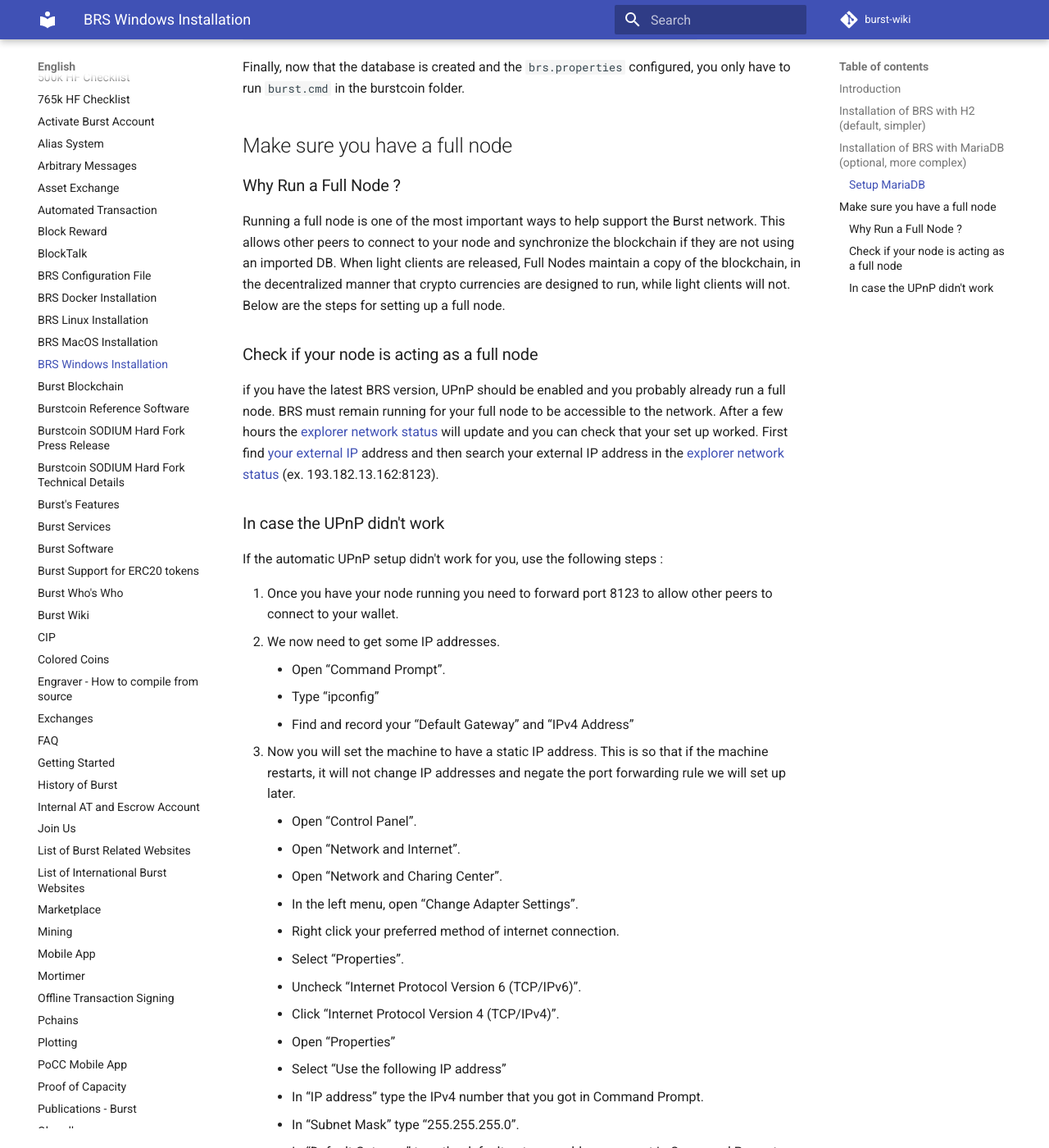
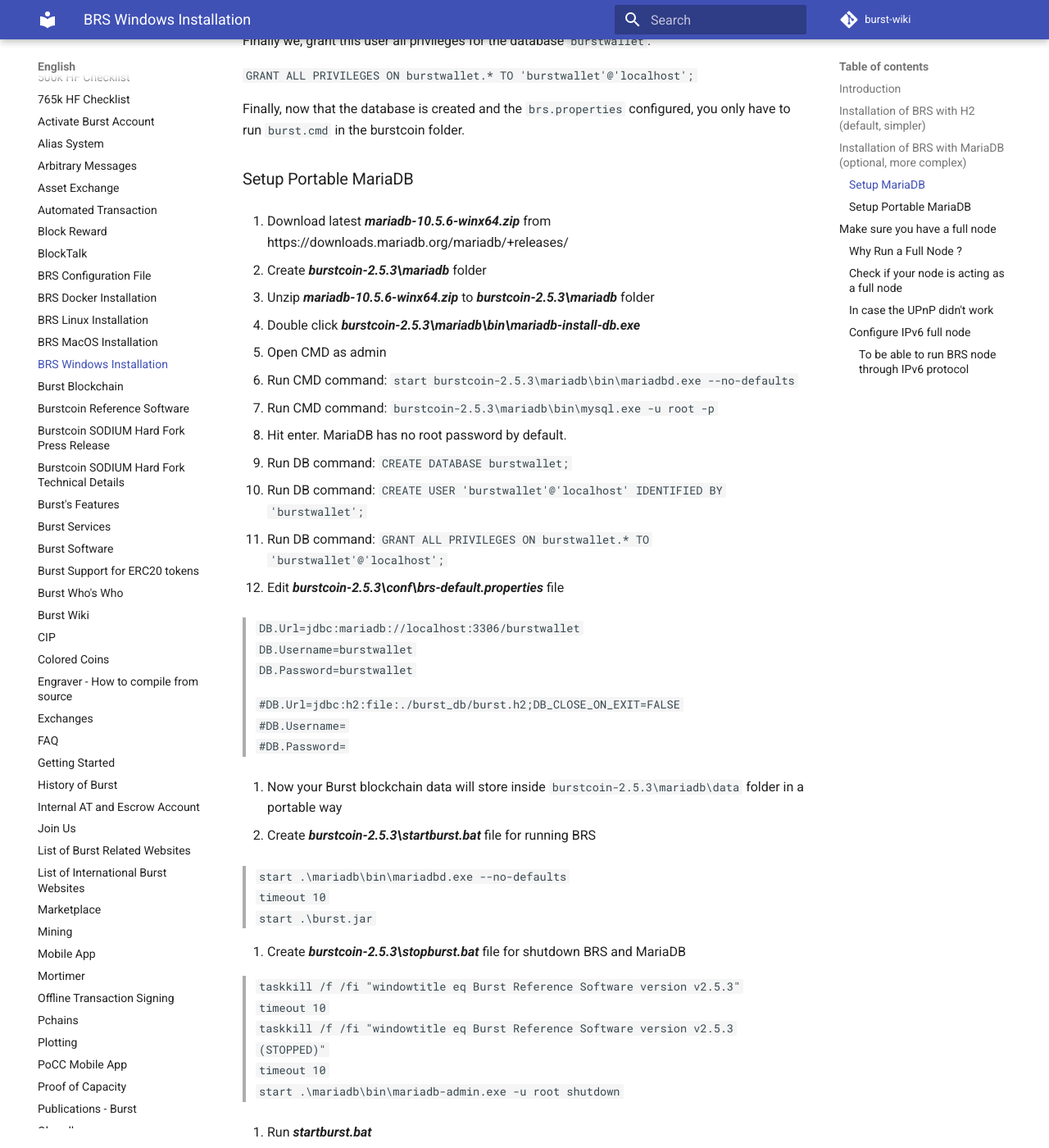
Before and after one commit to burst-apps-team/burst-wiki, an MkDocs documentation site: the page built from docs/en/brs-windows-installation.md, in a window 1280 px wide and 1400 px high, scrolled down 1551 px. Shown: the whole window at 82% size. Built offline with MkDocs 1.6.1 and Material for MkDocs 9.7.7, drawn with Linux system fonts in a browser that asks for light colours; comment, search, counter and statistics services are not loaded; old or Windows-style settings are respelled for this version of MkDocs; some of the changed text lies outside the part shown.

Commit message:
Update brs-windows-installation.md
- Add changes regarding database name to keep consistent with later DB commands.
- Add a mothod regarding portable MariaDB installation.
- Add a mothod regarding BRS IPv6 configuration.

```diff
--- a/docs/en/brs-windows-installation.md
+++ b/docs/en/brs-windows-installation.md
@@ -23,11 +23,11 @@ For those having issues with the H2 database backend, check if you have a 64 bit
 
 3. Download and install MariaDB : <https://downloads.mariadb.org/>.
 
-The MariaDb installation will ask to setup a password for the root user. Add this password to the `brs.properties` file created above in the following section:
+The MariaDb installation will ask to setup a password for the root user. Add this **`YOUR_MARIADB_PASSWORD`** password to the `brs.properties` file created above in the following section:
 
-`DB.Url=jdbc:mariadb://localhost:3306/`**`burstdatabase`**
-`DB.Username=`**`root`**
-`DB.Password=`**`YOUR_PASSWORD`**
+`DB.Url=jdbc:mariadb://localhost:3306/`**`burstwallet`**<br>
+`DB.Username=`**`root`**<br>
+`DB.Password=`**`YOUR_MARIADB_PASSWORD`**<br>
 
 ### Setup MariaDB
 
@@ -45,15 +45,73 @@ Now we create the database `burstwallet` for the blockchain.
 
 `CREATE DATABASE burstwallet; `
 
-In addition, we create a user which is used by the wallet to access the database. Replace <your password> with a password of your choice.
+In addition, we create a user which is used by the wallet to access the database. Replace **`YOUR_PASSWORD`** with a password of your choice.
 
-`CREATE USER 'burstwallet'@'localhost' IDENTIFIED BY '`<your password>`'; `
+`CREATE USER 'burstwallet'@'localhost' IDENTIFIED BY '`**`YOUR_PASSWORD`**`'; `
 
 Finally we, grant this user all privileges for the database `burstwallet`.
 
 `GRANT ALL PRIVILEGES ON burstwallet.* TO 'burstwallet'@'localhost';`
 
 Finally, now that the database is created and the `brs.properties` configured, you only have to run `burst.cmd` in the burstcoin folder.
+
+### Setup Portable MariaDB
+
+1.  Download latest ***mariadb-10.5.6-winx64.zip*** from https://downloads.mariadb.org/mariadb/+releases/
+
+2.  Create ***burstcoin-2.5.3\mariadb*** folder
+
+3.  Unzip ***mariadb-10.5.6-winx64.zip*** to ***burstcoin-2.5.3\mariadb*** folder
+
+4.  Double click ***burstcoin-2.5.3\mariadb\bin\mariadb-install-db.exe***
+
+5.  Open CMD as admin
+
+6.  Run CMD command: `start burstcoin-2.5.3\mariadb\bin\mariadbd.exe --no-defaults`
+
+7.  Run CMD command: `burstcoin-2.5.3\mariadb\bin\mysql.exe -u root -p`
+
+8.  Hit enter. MariaDB has no root password by default.
+
+9.  Run DB command: `CREATE DATABASE burstwallet;`
+
+10. Run DB command: `CREATE USER 'burstwallet'@'localhost' IDENTIFIED BY 'burstwallet';`
+
+11. Run DB command: `GRANT ALL PRIVILEGES ON burstwallet.* TO 'burstwallet'@'localhost';`
+
+12. Edit ***burstcoin-2.5.3\conf\brs-default.properties*** file
+
+>`DB.Url=jdbc:mariadb://localhost:3306/burstwallet`<br>
+>`DB.Username=burstwallet`<br>
+>`DB.Password=burstwallet`<br>
+
+>`#DB.Url=jdbc:h2:file:./burst_db/burst.h2;DB_CLOSE_ON_EXIT=FALSE`<br>
+>`#DB.Username=`<br>
+>`#DB.Password=`<br>
+
+13. Now your Burst blockchain data will store inside `burstcoin-2.5.3\mariadb\data` folder in a portable way
+
+14. Create ***burstcoin-2.5.3\startburst.bat*** file for running BRS
+
+>`start .\mariadb\bin\mariadbd.exe --no-defaults` <br>
+>`timeout 10` <br>
+>`start .\burst.jar` <br>
+
+12. Create ***burstcoin-2.5.3\stopburst.bat*** file for shutdown BRS and MariaDB
+
+>`taskkill /f /fi "windowtitle eq Burst Reference Software version v2.5.3"` <br>
+>`timeout 10` <br>
+>`taskkill /f /fi "windowtitle eq Burst Reference Software version v2.5.3 (STOPPED)"` <br>
+>`timeout 10` <br>
+>`start .\mariadb\bin\mariadb-admin.exe -u root shutdown` <br>
+
+13. Run ***startburst.bat***
+
+14. Open http://localhost:8125/index.html in browser
+
+15. Enjoy
+
+16. Run ***stopburst.bat*** to shutdown
 
 Make sure you have a full node
 ------------------------------
@@ -120,3 +178,27 @@ If the automatic UPnP setup didn't work for you, use the following steps :
 8.  You are now finished and can close out network settings.
 
 After a few hours check again if the [explorer network status](https://explorer.burstcoin.network/?action=network_status) lists your node.
+
+### Configure IPv6 full node
+
+#### To be able to run BRS node through IPv6 protocol
+
+- Your network should be IPv6 compatible which means your ISP allocate some dynamic or static IPv6 address to your host.
+
+- You need to allowe IPv6 protocol through network settings.
+
+Change ***burstcoin-2.5.3\conf\brs-default.properties*** file
+
+>`API.allowed = *`<br>
+>`P2P.Listen = [::]`<br>
+>`API.Listen = [::]`<br>
+>`API.V2.Listen = [::]`<br>
+
+For NDS-A you need to configure
+
+>`P2P.shareMyAddress = yes`<br>
+>`P2P.myAddress = [YOUR_IPv6_PUBLIC_ADDRESS]`<br>
+>`P2P.myPlatform = YOUR_BURST_ADDRESS`<br>
+>`P2P.Port = 8123`
+
+After the right configuration you are able to connect your BRS node fom anywhere typing ***http://[YOUR_IPv6_PUBLIC_ADDRESS]:8125/index.html*** to yourt browser.
```
